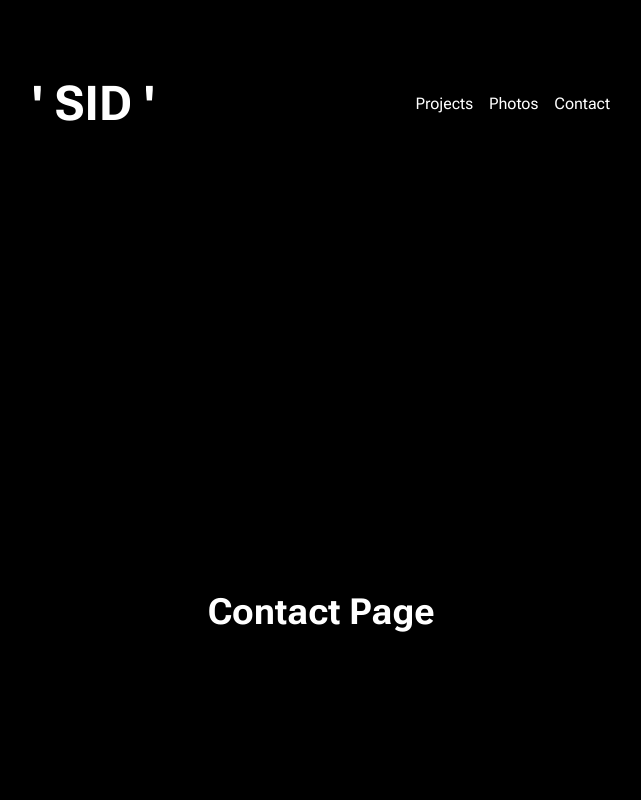
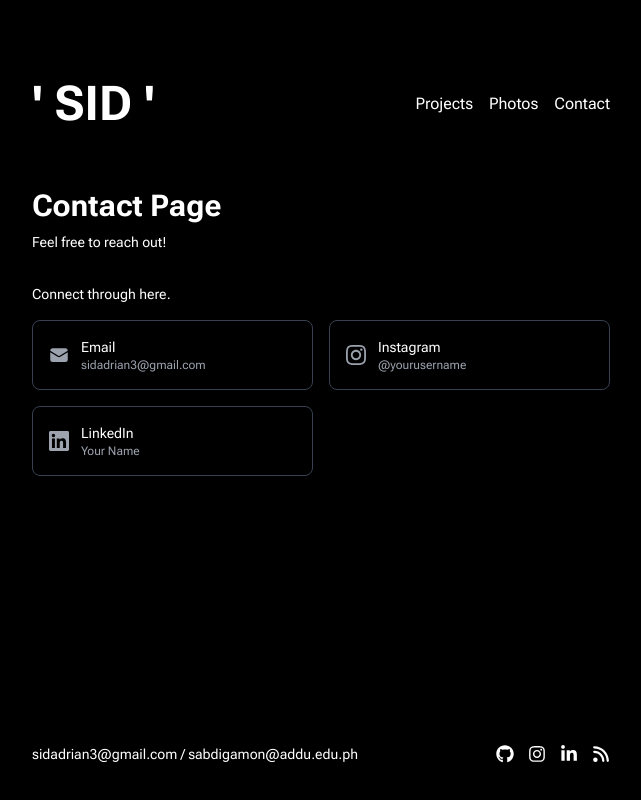
Before and after one commit to sidadrian3/my-portfolio, a Next.js app in the folder my-portfolio/: page /contact in a window 1280 px wide. Shown: the top 800 px of the page, without its empty margins (319-960 px from the left). Built offline with nearby package versions, Linux system fonts and the light colour scheme; a web font is replaced by a local one.

Commit message:
feat: add GridContacts component and update Contact page layout

```diff
--- a/my-portfolio/app/components/nav.tsx
+++ b/my-portfolio/app/components/nav.tsx
@@ -24,7 +24,7 @@
 
 export function Navbar() {
   return (
-    <nav className=" lg:mb-16 mb-12 py-5">
+    <nav className=" lg:mb-8 py-5">
       <div className="flex flex-col md:flex-row md:items-center justify-between">
         <div className="flex items-center">
           <Link
--- /dev/null
+++ b/my-portfolio/app/contact/grid-contacts.tsx
@@ -0,0 +1,67 @@
+export default function GridContacts() {
+  return (
+    <div className="grid grid-cols-2 gap-4 w-full">
+      <a
+        href="mailto:sidadrian3@gmail.com"
+        className="flex items-center space-x-3 p-4 rounded-lg border border-gray-700 hover:border-gray-500 transition-all group"
+      >
+        <div className="flex-shrink-0">
+          <svg
+            className="w-5 h-5 text-gray-400 group-hover:text-white transition-colors"
+            fill="currentColor"
+            viewBox="0 0 24 24"
+          >
+            <path d="M1.5 8.67v8.58a3 3 0 003 3h15a3 3 0 003-3V8.67l-8.928 5.493a3 3 0 01-3.144 0L1.5 8.67z" />
+            <path d="M22.5 6.908V6.75a3 3 0 00-3-3h-15a3 3 0 00-3 3v.158l9.714 5.978a1.5 1.5 0 001.572 0L22.5 6.908z" />
+          </svg>
+        </div>
+        <div className="min-w-0 flex-1">
+          <p className="text-sm font-medium text-white">Email</p>
+          <p className="text-xs text-gray-400 truncate">sidadrian3@gmail.com</p>
+        </div>
+      </a>
+
+      <a
+        href="https://www.instagram.com/yourusername"
+        target="_blank"
+        rel="noopener noreferrer"
+        className="flex items-center space-x-3 p-4 rounded-lg border border-gray-700 hover:border-gray-500 transition-all group"
+      >
+        <div className="flex-shrink-0">
+          <svg
+            className="w-5 h-5 text-gray-400 group-hover:text-white transition-colors"
+            fill="currentColor"
+            viewBox="0 0 24 24"
+          >
+            <path d="M12 2.163c3.204 0 3.584.012 4.85.07 3.252.148 4.771 1.691 4.919 4.919.058 1.265.069 1.645.069 4.849 0 3.205-.012 3.584-.069 4.849-.149 3.225-1.664 4.771-4.919 4.919-1.266.058-1.644.07-4.85.07-3.204 0-3.584-.012-4.849-.07-3.26-.149-4.771-1.699-4.919-4.92-.058-1.265-.07-1.644-.07-4.849 0-3.204.013-3.583.07-4.849.149-3.227 1.664-4.771 4.919-4.919 1.266-.057 1.645-.069 4.849-.069zm0-2.163c-3.259 0-3.667.014-4.947.072-4.358.2-6.78 2.618-6.98 6.98-.059 1.281-.073 1.689-.073 4.948 0 3.259.014 3.668.072 4.948.2 4.358 2.618 6.78 6.98 6.98 1.281.058 1.689.072 4.948.072 3.259 0 3.668-.014 4.948-.072 4.354-.2 6.782-2.618 6.979-6.98.059-1.28.073-1.689.073-4.948 0-3.259-.014-3.667-.072-4.947-.196-4.354-2.617-6.78-6.979-6.98-1.281-.059-1.69-.073-4.949-.073zm0 5.838c-3.403 0-6.162 2.759-6.162 6.162s2.759 6.163 6.162 6.163 6.162-2.759 6.162-6.163c0-3.403-2.759-6.162-6.162-6.162zm0 10.162c-2.209 0-4-1.79-4-4 0-2.209 1.791-4 4-4s4 1.791 4 4c0 2.21-1.791 4-4 4zm6.406-11.845c-.796 0-1.441.645-1.441 1.44s.645 1.44 1.441 1.44c.795 0 1.439-.645 1.439-1.44s-.644-1.44-1.439-1.44z" />
+          </svg>
+        </div>
+        <div className="min-w-0 flex-1">
+          <p className="text-sm font-medium text-white">Instagram</p>
+          <p className="text-xs text-gray-400 truncate">@yourusername</p>
+        </div>
+      </a>
+
+      <a
+        href="https://www.linkedin.com/in/yourusername"
+        target="_blank"
+        rel="noopener noreferrer"
+        className="flex items-center space-x-3 p-4 rounded-lg border border-gray-700 hover:border-gray-500 transition-all group"
+      >
+        <div className="flex-shrink-0">
+          <svg
+            className="w-5 h-5 text-gray-400 group-hover:text-white transition-colors"
+            fill="currentColor"
+            viewBox="0 0 24 24"
+          >
+            <path d="M20.447 20.452h-3.554v-5.569c0-1.328-.027-3.037-1.852-3.037-1.853 0-2.136 1.445-2.136 2.939v5.667H9.351V9h3.414v1.561h.046c.477-.9 1.637-1.85 3.37-1.85 3.601 0 4.267 2.37 4.267 5.455v6.286zM5.337 7.433c-1.144 0-2.063-.926-2.063-2.065 0-1.138.92-2.063 2.063-2.063 1.14 0 2.064.925 2.064 2.063 0 1.139-.925 2.065-2.064 2.065zm1.782 13.019H3.555V9h3.564v11.452zM22.225 0H1.771C.792 0 0 .774 0 1.729v20.542C0 23.227.792 24 1.771 24h20.451C23.2 24 24 23.227 24 22.271V1.729C24 .774 23.2 0 22.222 0h.003z" />
+          </svg>
+        </div>
+        <div className="min-w-0 flex-1">
+          <p className="text-sm font-medium text-white">LinkedIn</p>
+          <p className="text-xs text-gray-400 truncate">Your Name</p>
+        </div>
+      </a>
+    </div>
+  );
+}
--- a/my-portfolio/app/contact/page.tsx
+++ b/my-portfolio/app/contact/page.tsx
@@ -1,9 +1,17 @@
+import GridContacts from "./grid-contacts";
 export default function Page() {
   return (
-    <div className="flex flex-col items-center justify-center min-h-screen py-2">
-      <main className="flex flex-col items-center justify-center w-full flex-1 px-20 text-center">
-        <h1 className="text-4xl font-bold">Contact Page</h1>
-      </main>
-    </div>
+    <>
+      <div className="flex flex-col items-start py-2">
+        <div className="transform">
+          <h1 className="text-3xl font-bold mb-2">Contact Page</h1>
+          <p className="text-sm mb-4">Feel free to reach out!</p>
+        </div>
+      </div>
+      <div className="flex flex-col items-start py-2">
+        <p className="text-sm mb-4">Connect through here.</p>
+        <GridContacts />
+      </div>
+    </>
   );
 }
```
